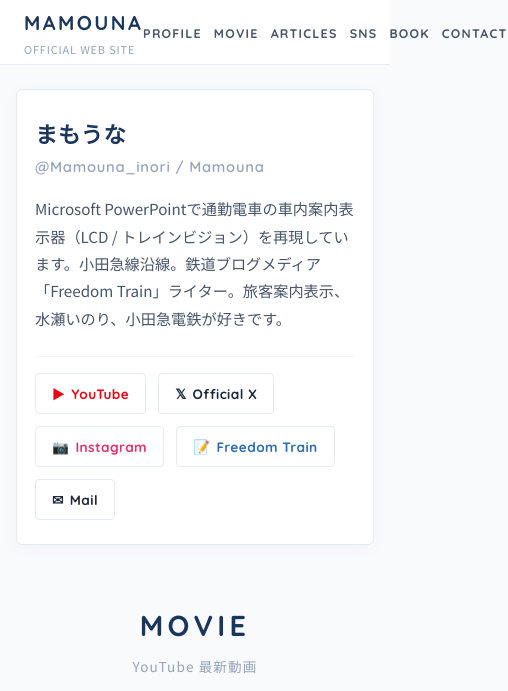
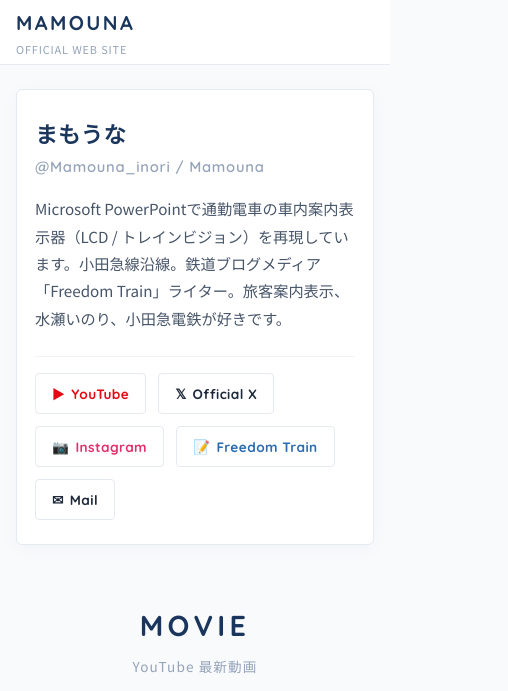
Before and after one commit to Mamouna-inori/mamouna-inori.github.io, a website built with Vite: page index.html in a window 390 px wide. Shown: the top 691 px of the page, 508 px wide, since content can reach past the window. Built offline with nearby package versions, Linux system fonts and the light colour scheme; no server answers; a web font is replaced by a local one.

Commit message:
style: スマホ画面でヘッダーの上部ナビゲーションリンクを非表示にしてはみ出しを解消

```diff
--- a/css/simple.css
+++ b/css/simple.css
@@ -637,12 +637,12 @@ main {
   letter-spacing: 0.05em;
 }
 
-@media (max-width: 640px) {
-  .site-nav ul {
-    gap: 12px;
+@media (max-width: 768px) {
+  .site-nav {
+    display: none;
   }
-  .site-nav a {
-    font-size: 0.78rem;
+  .header-inner {
+    padding: 0 16px;
   }
   main {
     padding: 24px 16px 60px;
```
